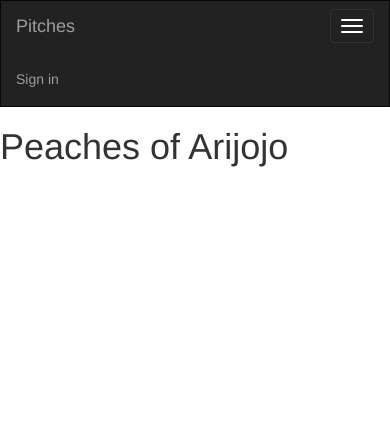
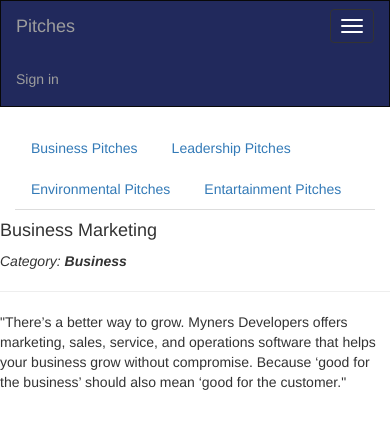
Before and after one commit to Robert-Moringa/Pitches, a Flask app: page / in a window 390 px wide; the page is wider, and only the part inside the window is pictured. Shown: the top 429 px of that part. Run offline with Flask 2, Linux system fonts and the light colour scheme; some libraries are stand-ins or nearby versions.

Commit message:
added the homepage category tabs

```diff
--- a/app/__init__.py
+++ b/app/__init__.py
@@ -4,6 +4,7 @@ from flask_bootstrap import Bootstrap
 from flask_login import LoginManager
 from flask_sqlalchemy import SQLAlchemy
 from flask_uploads import UploadSet,configure_uploads,IMAGES
+from flask_mail import Mail
 
 login_manager = LoginManager()
 login_manager.session_protection = 'strong'
@@ -12,6 +13,8 @@ login_manager.login_view = 'auth.login'
 
 bootstrap = Bootstrap()
 db = SQLAlchemy()
+mail = Mail()
+
 
 photos = UploadSet('photos',IMAGES)
 
@@ -31,6 +34,7 @@ def create_app(config_name):
     bootstrap.init_app(app)
     db.init_app(app)
     login_manager.init_app(app)
+    mail.init_app(app)
 
 
 
--- a/app/models.py
+++ b/app/models.py
@@ -27,10 +27,10 @@ class User(UserMixin, db.Model):
 
     @set_password.setter
     def password(self, password):
-        self.secure_password = generate_password_hash(password)
+        self.user_password = generate_password_hash(password)
 
     def verify_password(self, password):
-        return check_password_hash(self.secure_password,password)
+        return check_password_hash(self.user_password,password)
 
 
 class Pitch(db.Model):
--- /dev/null
+++ b/app/static/css/styles.css
@@ -0,0 +1,4 @@
+.mynav{
+    background-color: rgb(33,41,92);
+    color: white;
+}
--- a/app/templates/base.html
+++ b/app/templates/base.html
@@ -1,4 +1,10 @@
 {% extends 'bootstrap/base.html'%}
+
+{% block styles%}
+    {{ super() }}
+    <link rel="stylesheet" href="{{url_for('static',filename='css/styles.css')}}">
+{% endblock %}
+
 {% block navbar %}
     {% include 'navbar.html' %}
 {% endblock %}
--- /dev/null
+++ b/app/templates/email/welcome_user.txt
@@ -0,0 +1,3 @@
+Hello {{user.username}}
+Welcome to Pitches.
+We have just seen you have signed up for our application and want to welcome you to the family. Please enjoy the reviews of all your  favourite pitches.
--- a/app/templates/index.html
+++ b/app/templates/index.html
@@ -1,5 +1,35 @@
 {% extends 'base.html'%}
 
 {% block content %}
-<h1>Peaches of Arijojo</h1>
+
+<!-- pitches categories -->
+<div class="container">
+    <ul class="nav nav-tabs">
+        <li class="nav-item">
+          <a class="nav-link active" aria-current="page" href="#">Business Pitches</a>
+        </li>
+        <li class="nav-item">
+          <a class="nav-link" href="#">Leadership Pitches</a>
+        </li>
+        <li class="nav-item">
+          <a class="nav-link" href="#">Environmental Pitches</a>
+        </li>
+        <li class="nav-item">
+          <a class="nav-link" href="#">Entartainment Pitches</a>
+        </li>
+      </ul>
+</div>
+
+<div class="row">
+    <div class="col-md-2"></div>
+    <div class="col-md-4">
+        <h4 class="picth-title">Business Marketing</h4>
+        <p class="pitch-category"><i>Category: <strong>Business</strong></i></p>
+        <hr>
+        <p class="pitch-post">"There’s a better way to grow. Myners Developers offers marketing, sales, service, and operations software that helps your business grow without compromise. Because ‘good for the business’ should also mean ‘good for the customer."</p>
+    </div>
+    <div class="col-md-4"></div>
+    <div class="col-md-2"></div>
+</div>
+
 {% endblock %}
--- a/app/templates/navbar.html
+++ b/app/templates/navbar.html
@@ -1,5 +1,5 @@
 <div class="navbar navbar-inverse" role="navigation">
-    <div class="container-fluid">
+    <div class="container-fluid mynav">
         <div class="navbar-header">
             <button type="button" class="navbar-toggle" data-toggle="collapse" data-target=".navbar-collapse">
               <span class="sr-only">Toggle navigation</span>
--- a/config.py
+++ b/config.py
@@ -6,12 +6,12 @@ class Config:
     SQLALCHEMY_TRACK_MODIFICATIONS=True
     SECRET_KEY=os.urandom(32)
     UPLOADED_PHOTOS_DEST ='app/static/photos'
-    MAIL_SERVER = 'smtp.gmail.com'
+    MAIL_SERVER = 'robmain702@gmail.com'
     MAIL_PORT = 465
     MAIL_USE_TLS = False
     MAIL_USE_SSL = True
-    MAIL_USERNAME = os.environ.get("MAIL_USERNAME")
-    MAIL_PASSWORD = os.environ.get("MAIL_PASSWORD")
+    MAIL_USERNAME ='robmain702@gmail.com'
+    MAIL_PASSWORD ='abcd@1234'
 
 class ProdConfig(Config):
     SQLALCHEMY_DATABASE_URI = os.environ.get("DATABASE_URL")
```
Also changed, not shown: app/auth/views.py (+15 -1 lines), app/email.py (added, +11 -0 lines), app/templates/email/welcome_user.html (added), 1 other file.
